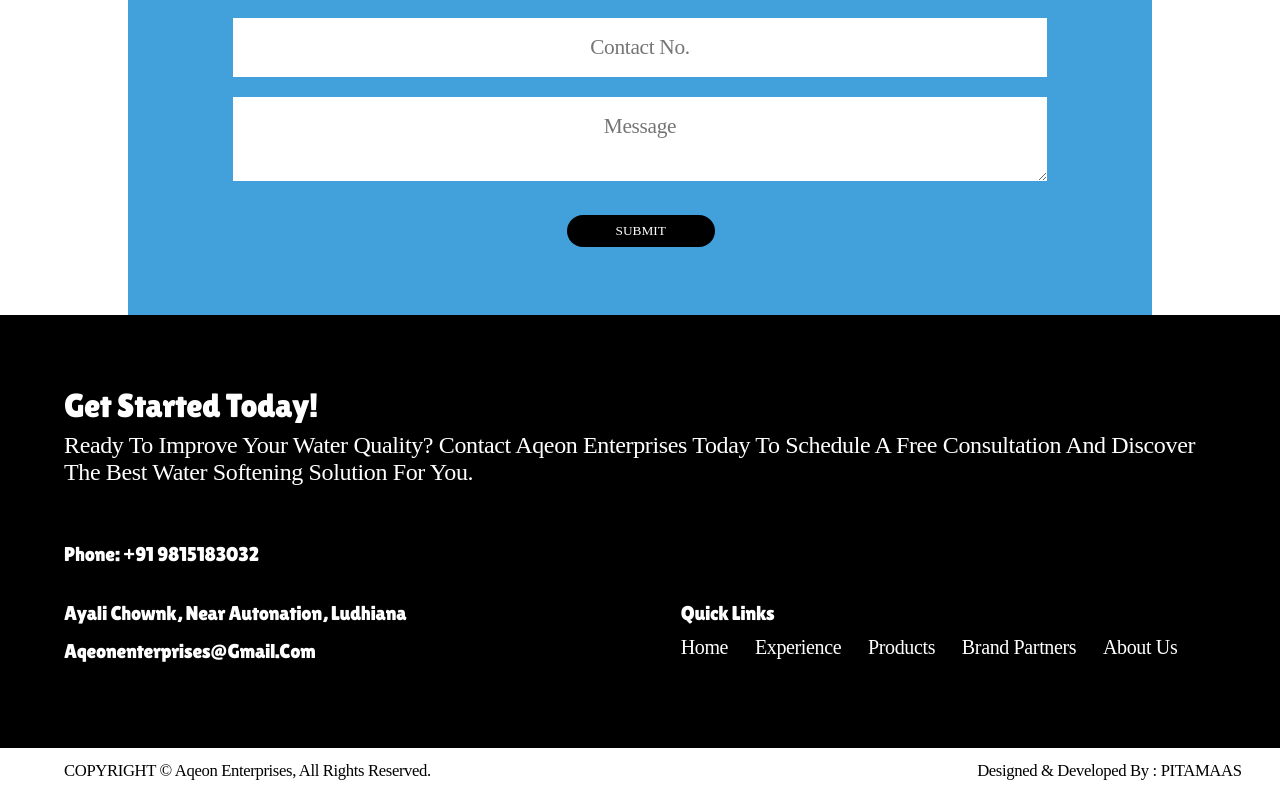
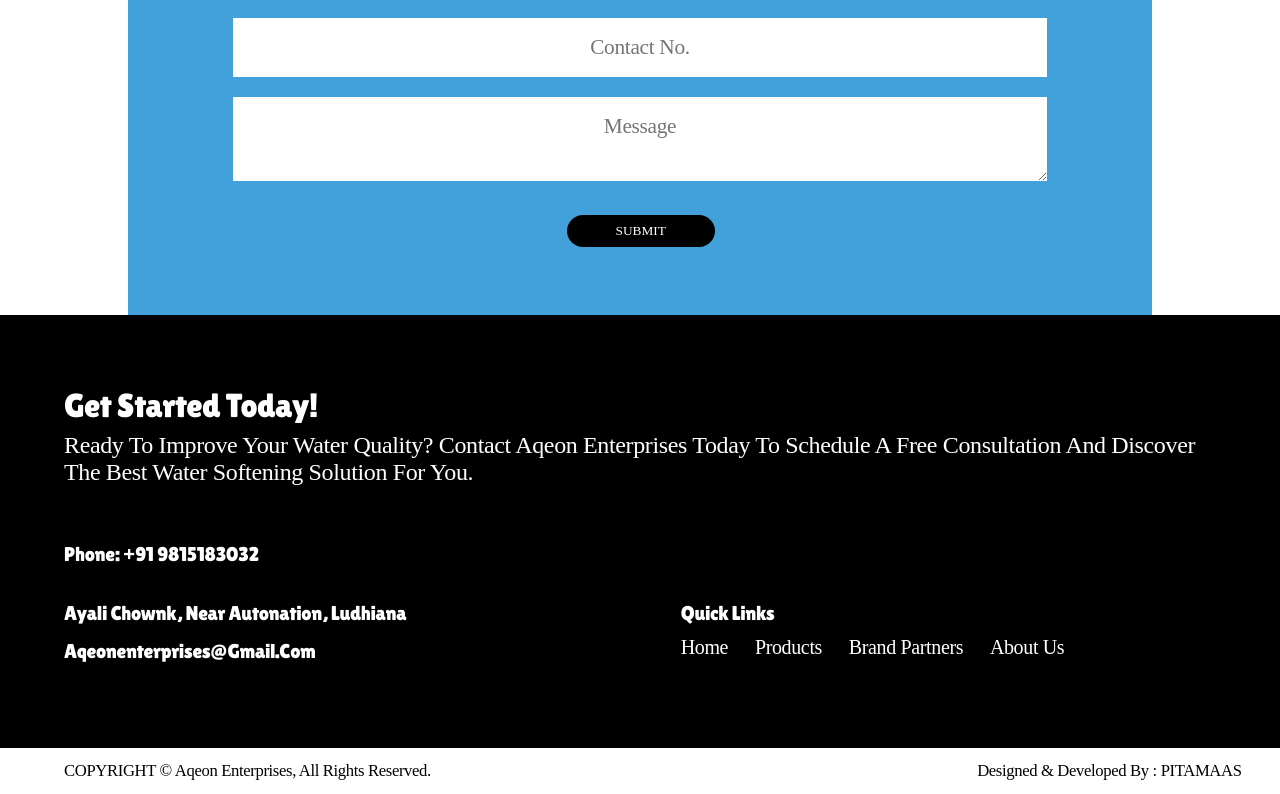
Before and after one commit to komaldesigner/aqeon, a React (Create React App) app: page /contact in a window 1280 px wide. Shown: the part 1272-2066 px from the top of the page. Built offline with nearby package versions, Linux system fonts and the light colour scheme; a small style sheet from the web is missing; a web font is replaced by a local one.

Commit message:
updation

```diff
--- a/src/comman/Footer.jsx
+++ b/src/comman/Footer.jsx
@@ -24,9 +24,6 @@
                                     <Link to="/">Home</Link>
                                 </div>
                                 <div className="fttrlink1">
-                                    <Link to="/Experience">Experience</Link>
-                                </div>
-                                <div className="fttrlink1">
                                     <Link to="/Products">Products</Link>
                                 </div>
                                 <div className="fttrlink1">
```
Also changed, not shown: 12 other files (tests, documents, lock files or other folders).
